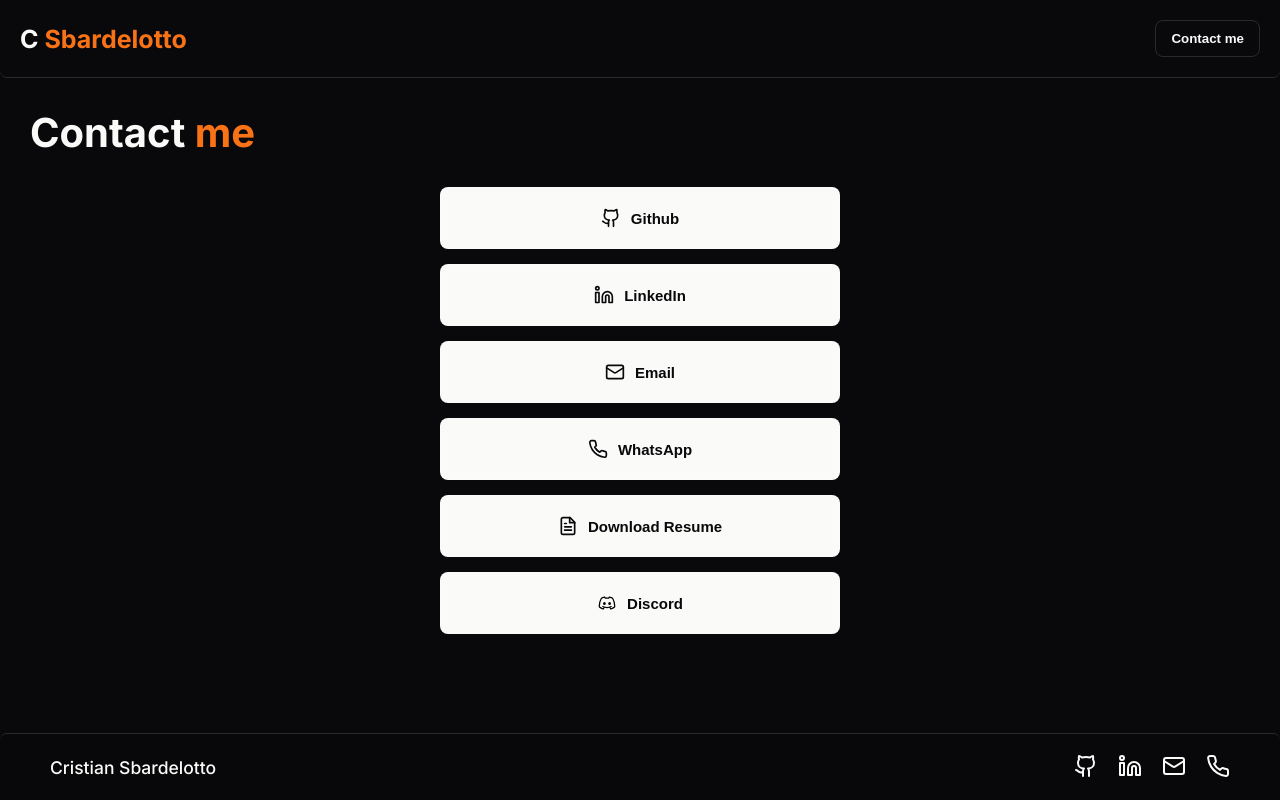
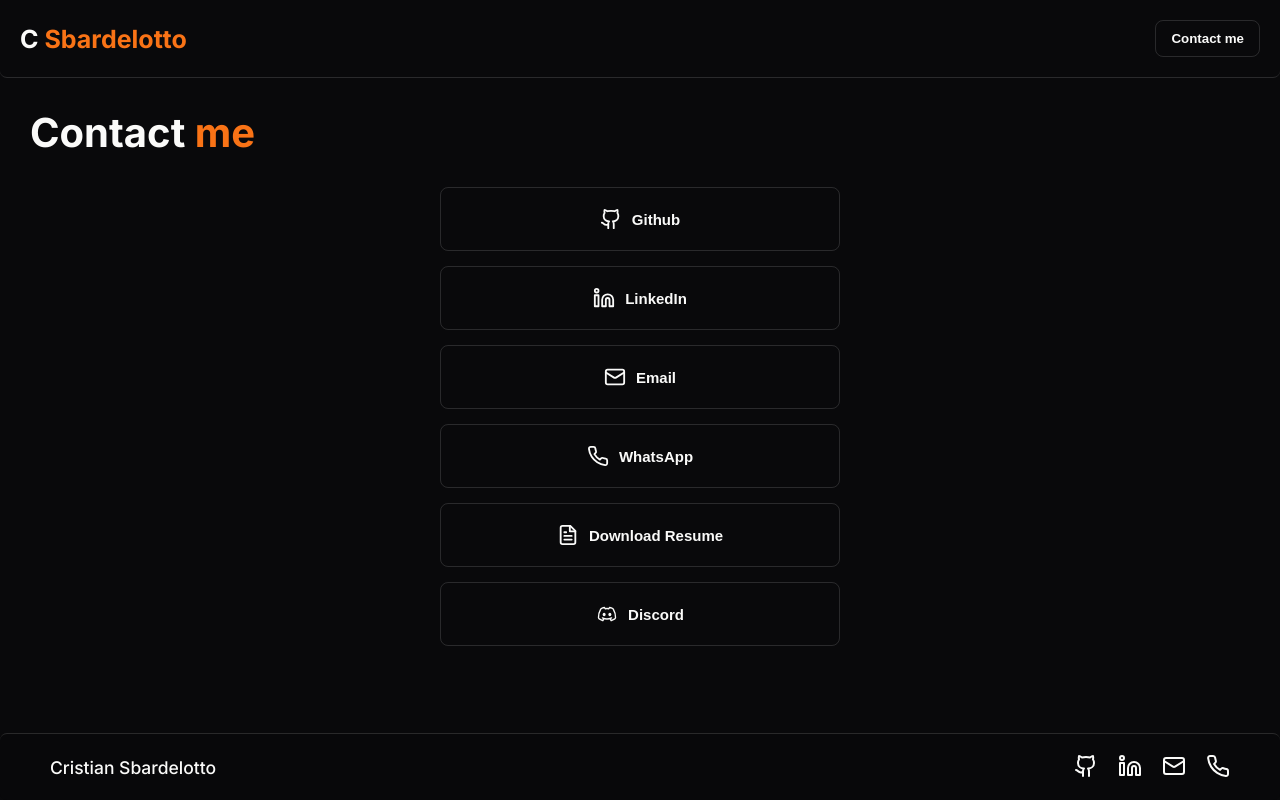
Before and after one commit to cristian-sbardelotto/portfolio, a Next.js app: page /contact in a window 1280 px wide. Built offline with nearby package versions, Linux system fonts and the light colour scheme.

Commit message:
feat: add new button variant

```diff
--- a/src/components/Button/index.tsx
+++ b/src/components/Button/index.tsx
@@ -2,7 +2,7 @@ import * as S from './styles';
 import { ComponentPropsWithoutRef } from 'react';
 
 type ButtonProps = ComponentPropsWithoutRef<'button'> & {
-  variant: 'default' | 'light';
+  variant: 'default' | 'light' | 'dark';
 };
 
 export function Button({ children, variant, ...rest }: ButtonProps) {
--- a/src/components/Button/styles.ts
+++ b/src/components/Button/styles.ts
@@ -1,7 +1,23 @@
 /* eslint-disable indent */
-import styled from 'styled-components';
+import styled, { DefaultTheme } from 'styled-components';
 
-export const StyledButton = styled.button<{ variant: 'default' | 'light' }>`
+function backgroundVariantStyles(
+  variant: 'default' | 'light' | 'dark',
+  theme: DefaultTheme
+) {
+  switch (variant) {
+    case 'default':
+      return theme.colors.lightText;
+    case 'light':
+      return '#d6d3d1';
+    case 'dark':
+      return '#fff1';
+  }
+}
+
+export const StyledButton = styled.button<{
+  variant: 'default' | 'light' | 'dark';
+}>`
   padding: 1rem 1.5rem;
 
   display: flex;
@@ -11,10 +27,10 @@ export const StyledButton = styled.button<{ variant: 'default' | 'light' }>`
 
   border: ${({ theme }) => theme.borders.main};
   color: ${({ theme, variant }) =>
-    variant === 'default' ? theme.colors.lightText : theme.colors.background};
+    variant === 'light' ? theme.colors.background : theme.colors.lightText};
   border-radius: 8px;
   background: ${({ theme, variant }) =>
-    variant === 'default' ? 'transparent' : theme.colors.lightText};
+    variant === 'light' ? theme.colors.lightText : 'transparent'};
   font-family: '__Inter_aaf875', sans-serif;
   font-weight: 600;
 
@@ -22,7 +38,7 @@ export const StyledButton = styled.button<{ variant: 'default' | 'light' }>`
 
   &:hover {
     background: ${({ theme, variant }) =>
-      variant === 'default' ? theme.colors.lightText : '#d6d3d1'};
+      backgroundVariantStyles(variant, theme)};
     color: ${({ theme, variant }) =>
       variant === 'default' && theme.colors.background};
     cursor: pointer;
--- a/src/components/ContactLinks/index.tsx
+++ b/src/components/ContactLinks/index.tsx
@@ -16,10 +16,10 @@ export function ContactLinks() {
           target='_blank'
         >
           <Button
-            variant='light'
+            variant='dark'
             className='gray'
           >
-            <Github size={20} /> Github
+            <Github size={22} /> Github
           </Button>
         </Link>
       </li>
@@ -30,10 +30,10 @@ export function ContactLinks() {
           target='_blank'
         >
           <Button
-            variant='light'
+            variant='dark'
             className='light-blue'
           >
-            <Linkedin size={20} /> LinkedIn
+            <Linkedin size={22} /> LinkedIn
           </Button>
         </Link>
       </li>
@@ -44,10 +44,10 @@ export function ContactLinks() {
           target='_blank'
         >
           <Button
-            variant='light'
+            variant='dark'
             className='red'
           >
-            <Mail size={20} /> Email
+            <Mail size={22} /> Email
           </Button>
         </Link>
       </li>
@@ -58,10 +58,10 @@ export function ContactLinks() {
           target='_blank'
         >
           <Button
-            variant='light'
+            variant='dark'
             className='green'
           >
-            <Phone size={20} /> WhatsApp
+            <Phone size={22} /> WhatsApp
           </Button>
         </Link>
       </li>
@@ -72,10 +72,10 @@ export function ContactLinks() {
           href='/documents/resume.pdf'
         >
           <Button
-            variant='light'
+            variant='dark'
             className='white'
           >
-            <FileText size={20} /> Download Resume
+            <FileText size={22} /> Download Resume
           </Button>
         </a>
       </li>
@@ -86,14 +86,14 @@ export function ContactLinks() {
           target='_blank'
         >
           <Button
-            variant='light'
+            variant='dark'
             className='dark-blue'
           >
             <Image
               src={discordIcon}
               alt='Discord Icon'
-              width={20}
-              height={20}
+              width={22}
+              height={22}
             />{' '}
             Discord
           </Button>
```
Also changed, not shown: public/assets/discord.svg.
